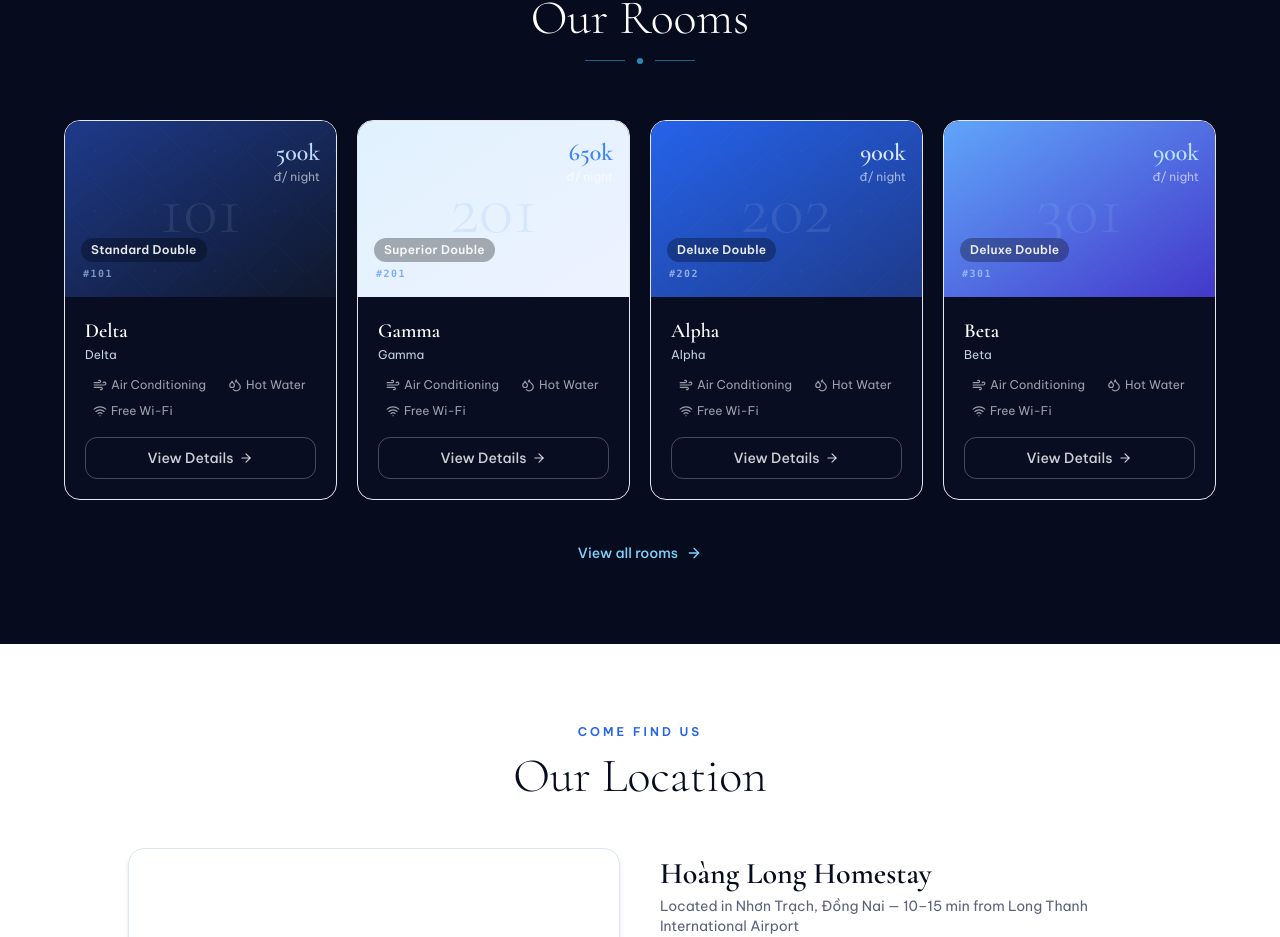
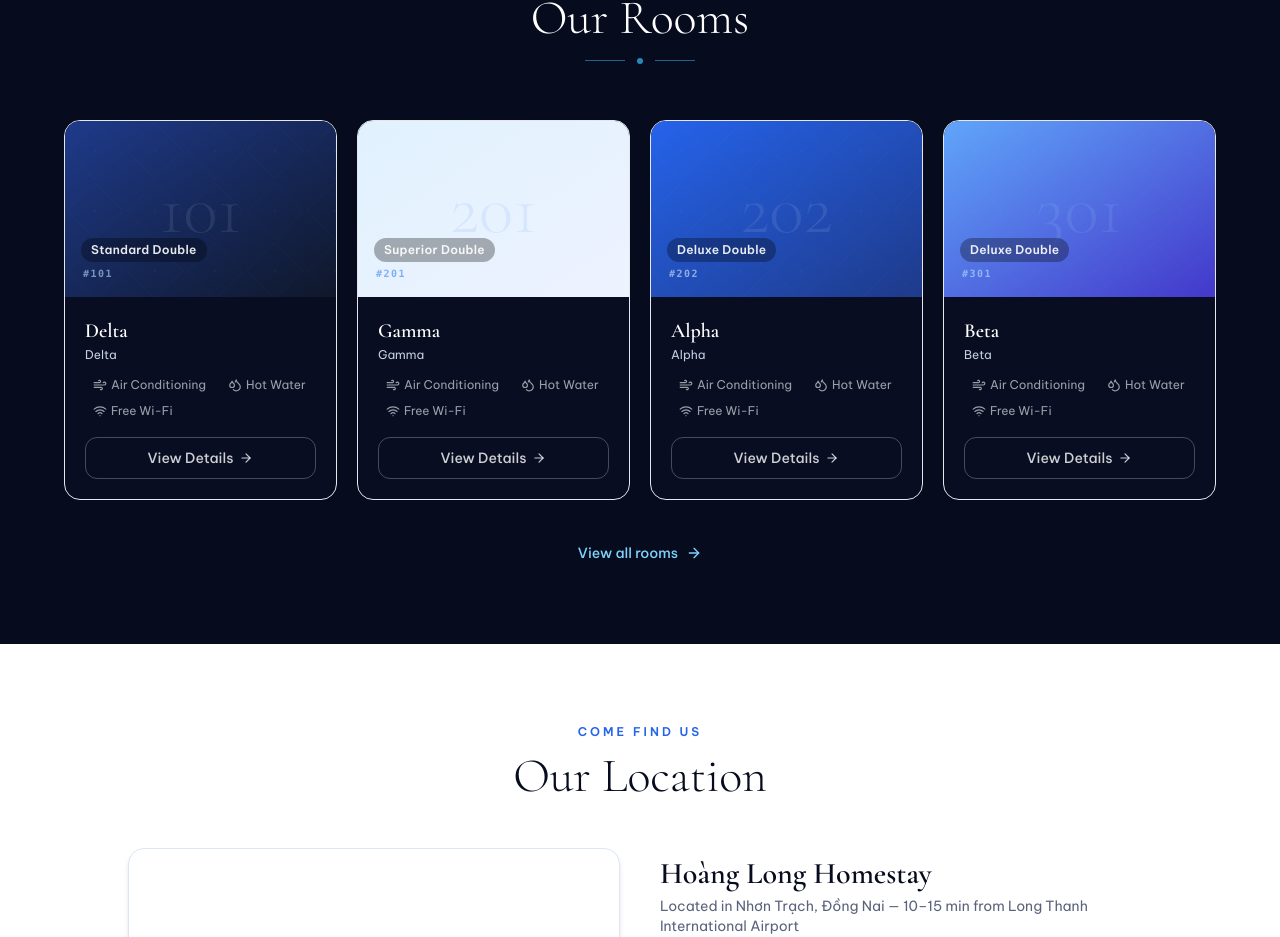
Before and after one commit to thanglyb93-gif/hoang-long-homestay, a Next.js app: page /en in a window 1280 px wide. Shown: the part 2059-2996 px from the top of the page. Built offline with nearby package versions, Linux system fonts and the light colour scheme; grey boxes are pictures that could not be loaded.

Commit message:
Remove prices from homepage room preview cards

```diff
--- a/app/[locale]/page.tsx
+++ b/app/[locale]/page.tsx
@@ -178,13 +178,7 @@ export default async function HomePage() {
                         #{room.roomNumber}
                       </span>
                     </div>
-                    {/* Price ribbon */}
-                    <div className="absolute top-4 right-4 text-right">
-                      <span className={`font-heading text-2xl font-semibold ${theme.accent}`}>
-                        {(room.pricePerNight / 1000).toFixed(0)}k
-                      </span>
-                      <span className="font-body text-white/60 text-xs block">đ{t('rooms.per_night')}</span>
-                    </div>
+
                   </div>
 
                   {/* Card body */}
```
